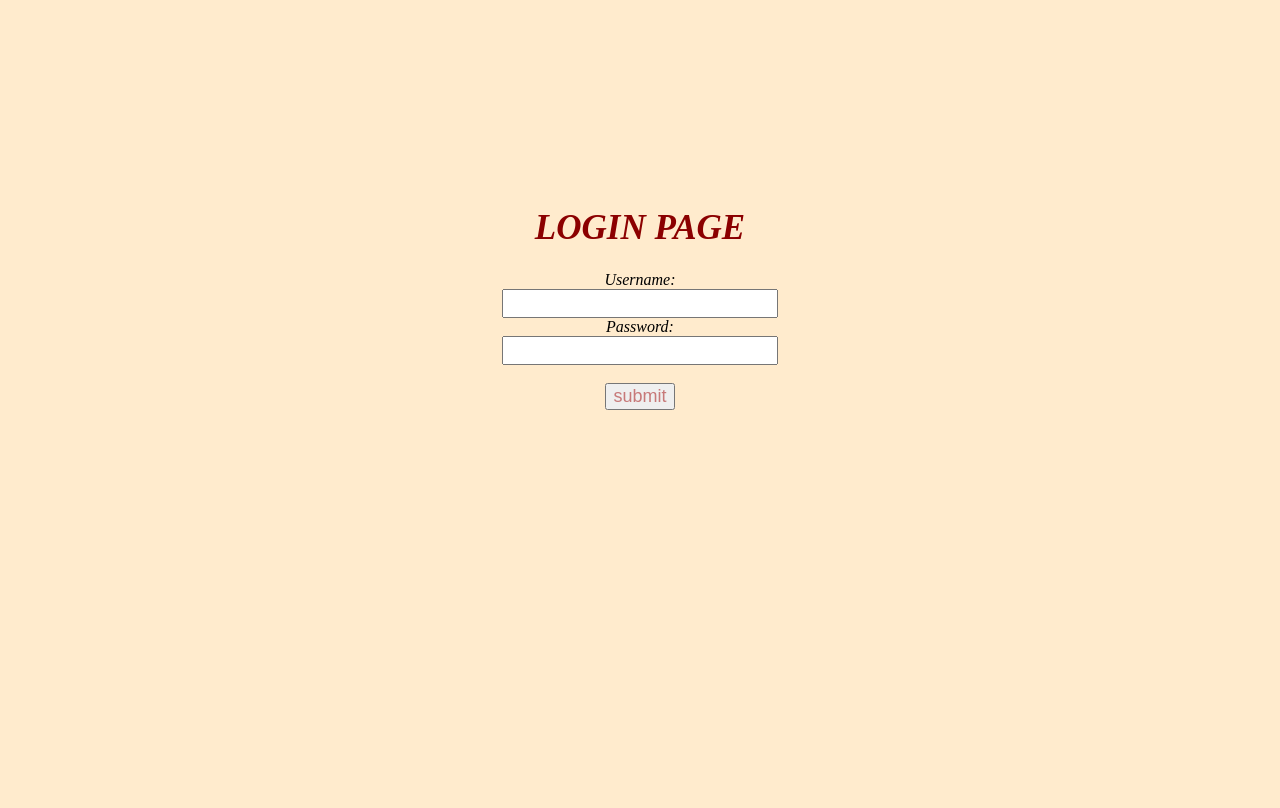
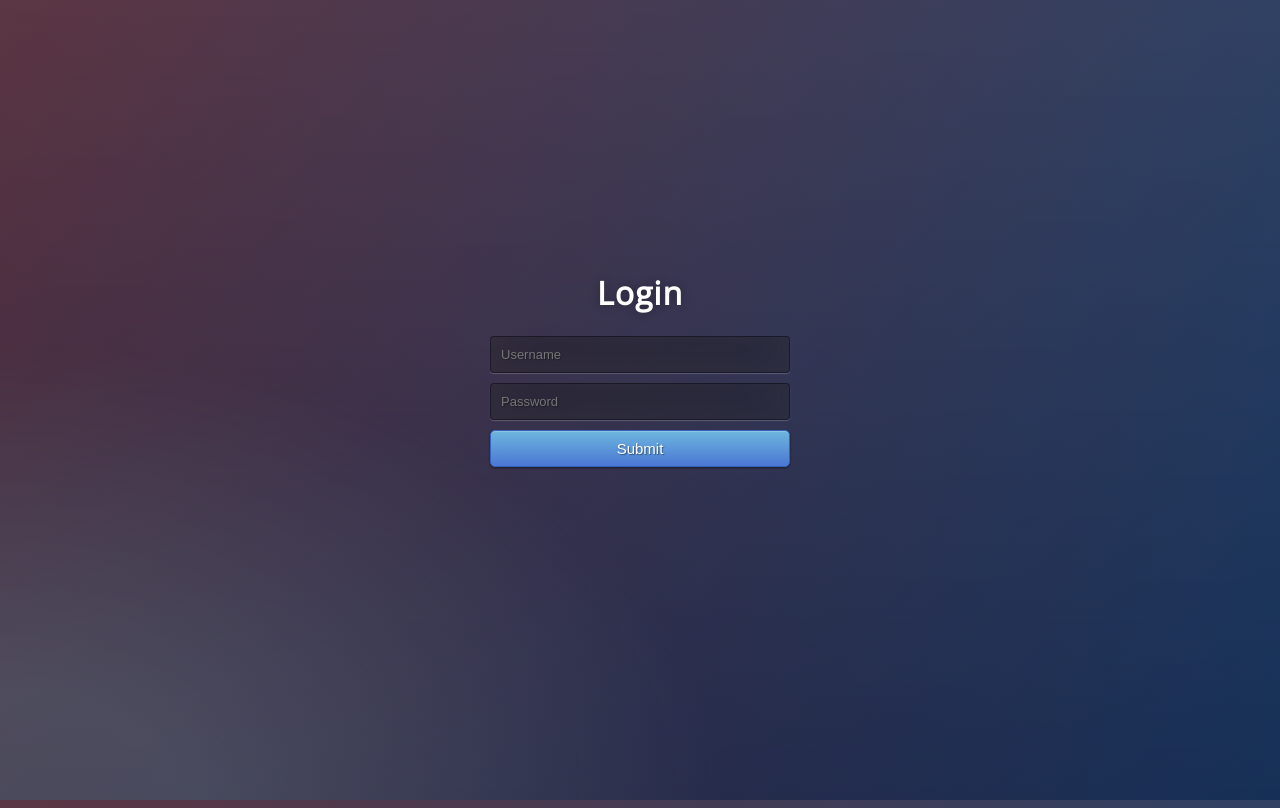
Before and after one commit to ShalineeBhawnani/PythonBasic, a Django app: page /login/ in a window 1280 px wide. Before the commit the page ends 410 px from the top, so only its background shows below. Run offline with Django 3.2, Linux system fonts and the light colour scheme.

Commit message:
[Shalinee Bhawnani]Refractor.refracted LoginPage

```diff
--- a/LoginPage/RegistrationSystem/loginpage/static/style/login.css
+++ b/LoginPage/RegistrationSystem/loginpage/static/style/login.css
@@ -1,30 +1,57 @@
+@import url(https://fonts.googleapis.com/css?family=Open+Sans);
+.btn { display: inline-block; *display: inline; *zoom: 1; padding: 4px 10px 4px; margin-bottom: 0; font-size: 13px; line-height: 18px; color: #333333; text-align: center;text-shadow: 0 1px 1px rgba(255, 255, 255, 0.75); vertical-align: middle; background-color: #f5f5f5; background-image: -moz-linear-gradient(top, #ffffff, #e6e6e6); background-image: -ms-linear-gradient(top, #ffffff, #e6e6e6); background-image: -webkit-gradient(linear, 0 0, 0 100%, from(#ffffff), to(#e6e6e6)); background-image: -webkit-linear-gradient(top, #ffffff, #e6e6e6); background-image: -o-linear-gradient(top, #ffffff, #e6e6e6); background-image: linear-gradient(top, #ffffff, #e6e6e6); background-repeat: repeat-x; filter: progid:dximagetransform.microsoft.gradient(startColorstr=#ffffff, endColorstr=#e6e6e6, GradientType=0); border-color: #e6e6e6 #e6e6e6 #e6e6e6; border-color: rgba(0, 0, 0, 0.1) rgba(0, 0, 0, 0.1) rgba(0, 0, 0, 0.25); border: 1px solid #e6e6e6; -webkit-border-radius: 4px; -moz-border-radius: 4px; border-radius: 4px; -webkit-box-shadow: inset 0 1px 0 rgba(255, 255, 255, 0.2), 0 1px 2px rgba(0, 0, 0, 0.05); -moz-box-shadow: inset 0 1px 0 rgba(255, 255, 255, 0.2), 0 1px 2px rgba(0, 0, 0, 0.05); box-shadow: inset 0 1px 0 rgba(255, 255, 255, 0.2), 0 1px 2px rgba(0, 0, 0, 0.05); cursor: pointer; *margin-left: .3em; }
+.btn:hover, .btn:active, .btn.active, .btn.disabled, .btn[disabled] { background-color: #e6e6e6; }
+.btn-large { padding: 9px 14px; font-size: 15px; line-height: normal; -webkit-border-radius: 5px; -moz-border-radius: 5px; border-radius: 5px; }
+.btn:hover { color: #333333; text-decoration: none; background-color: #e6e6e6; background-position: 0 -15px; -webkit-transition: background-position 0.1s linear; -moz-transition: background-position 0.1s linear; -ms-transition: background-position 0.1s linear; -o-transition: background-position 0.1s linear; transition: background-position 0.1s linear; }
+.btn-primary, .btn-primary:hover { text-shadow: 0 -1px 0 rgba(0, 0, 0, 0.25); color: #ffffff; }
+.btn-primary.active { color: rgba(255, 255, 255, 0.75); }
+.btn-primary { background-color: #4a77d4; background-image: -moz-linear-gradient(top, #6eb6de, #4a77d4); background-image: -ms-linear-gradient(top, #6eb6de, #4a77d4); background-image: -webkit-gradient(linear, 0 0, 0 100%, from(#6eb6de), to(#4a77d4)); background-image: -webkit-linear-gradient(top, #6eb6de, #4a77d4); background-image: -o-linear-gradient(top, #6eb6de, #4a77d4); background-image: linear-gradient(top, #6eb6de, #4a77d4); background-repeat: repeat-x; filter: progid:dximagetransform.microsoft.gradient(startColorstr=#6eb6de, endColorstr=#4a77d4, GradientType=0);  border: 1px solid #3762bc; text-shadow: 1px 1px 1px rgba(0,0,0,0.4); box-shadow: inset 0 1px 0 rgba(255, 255, 255, 0.2), 0 1px 2px rgba(0, 0, 0, 0.5); }
+.btn-primary:hover, .btn-primary:active, .btn-primary.active, .btn-primary.disabled, .btn-primary[disabled] { filter: none; background-color: #4a77d4; }
+.btn-block { width: 100%; display:block; }
+
+* { -webkit-box-sizing:border-box; -moz-box-sizing:border-box; -ms-box-sizing:border-box; -o-box-sizing:border-box; box-sizing:border-box; }
+
+html { width: 100%; height:100%; overflow:hidden; }
 
 body {
-    background-color:blanchedalmond;
-    text-align: center;
-    position: sticky;
-    padding-top: 200px;
-    font-style: italic;
+    width: 100%;
+    height:100%;
+    font-family: 'Open Sans', sans-serif;
+    background: #092756;
+    background: -moz-radial-gradient(0% 100%, ellipse cover, rgba(104,128,138,.4) 10%,rgba(138,114,76,0) 40%),-moz-linear-gradient(top,  rgba(57,173,219,.25) 0%, rgba(42,60,87,.4) 100%), -moz-linear-gradient(-45deg,  #670d10 0%, #092756 100%);
+    background: -webkit-radial-gradient(0% 100%, ellipse cover, rgba(104,128,138,.4) 10%,rgba(138,114,76,0) 40%), -webkit-linear-gradient(top,  rgba(57,173,219,.25) 0%,rgba(42,60,87,.4) 100%), -webkit-linear-gradient(-45deg,  #670d10 0%,#092756 100%);
+    background: -o-radial-gradient(0% 100%, ellipse cover, rgba(104,128,138,.4) 10%,rgba(138,114,76,0) 40%), -o-linear-gradient(top,  rgba(57,173,219,.25) 0%,rgba(42,60,87,.4) 100%), -o-linear-gradient(-45deg,  #670d10 0%,#092756 100%);
+    background: -ms-radial-gradient(0% 100%, ellipse cover, rgba(104,128,138,.4) 10%,rgba(138,114,76,0) 40%), -ms-linear-gradient(top,  rgba(57,173,219,.25) 0%,rgba(42,60,87,.4) 100%), -ms-linear-gradient(-45deg,  #670d10 0%,#092756 100%);
+    background: -webkit-radial-gradient(0% 100%, ellipse cover, rgba(104,128,138,.4) 10%,rgba(138,114,76,0) 40%), linear-gradient(to bottom,  rgba(57,173,219,.25) 0%,rgba(42,60,87,.4) 100%), linear-gradient(135deg,  #670d10 0%,#092756 100%);
+    filter: progid:DXImageTransform.Microsoft.gradient( startColorstr='#3E1D6D', endColorstr='#092756',GradientType=1 );
+}
+.login {
+    position: absolute;
+    top: 50%;
+    left: 50%;
+    margin: -150px 0 0 -150px;
+    width:300px;
+    height:300px;
+}
+.login h1 { color: #fff; text-shadow: 0 0 10px rgba(0,0,0,0.3); letter-spacing:1px; text-align:center; }
 
+input {
+    width: 100%;
+    margin-bottom: 10px;
+    background: rgba(0,0,0,0.3);
+    border: none;
+    outline: none;
+    padding: 10px;
+    font-size: 13px;
+    color: #fff;
+    text-shadow: 1px 1px 1px rgba(0,0,0,0.3);
+    border: 1px solid rgba(0,0,0,0.3);
+    border-radius: 4px;
+    box-shadow: inset 0 -5px 45px rgba(100,100,100,0.2), 0 1px 1px rgba(255,255,255,0.2);
+    -webkit-transition: box-shadow .5s ease;
+    -moz-transition: box-shadow .5s ease;
+    -o-transition: box-shadow .5s ease;
+    -ms-transition: box-shadow .5s ease;
+    transition: box-shadow .5s ease;
 }
-h1{
-    color:darkred;
-    font-size:35;
-    font-style: italic;
-}
-#pass{
-    color: rgb(58, 206, 211);
-    font-size:20;
-    font-style: italic;
-}
-#user{
-    color: blueviolet;
-    font-size:20;
-    font-style: italic;
-
-}
-#submit{
-    color: rgba(179, 62, 62, 0.671);
-    font-size:18
-
-}
+input:focus { box-shadow: inset 0 -5px 45px rgba(100,100,100,0.4), 0 1px 1px rgba(255,255,255,0.2); }
--- a/LoginPage/RegistrationSystem/template/login.html
+++ b/LoginPage/RegistrationSystem/template/login.html
@@ -1,19 +1,15 @@
 {% load static %}
     <html>
     <head>
-        <title>Login</title>
+
         <link rel="stylesheet" type="text/css" href="{% static 'style/login.css'%}">
     </head>
-<body>
-    <h1>LOGIN PAGE</h1>
-    <form>
-       <div> Username:</div>
-        <input id =user type = "text" name = "user name">
-        <br>
-        <div>Password:</div>
-        <input  id =pass type = "text" name = "Password">
-        <br><br>
-        <input id=submit type="submit" value="submit"><br>
+<div class="login">
+    <h1>Login</h1>
+    <form method="post">
+        <input type="text" name="u" placeholder="Username" required="required" />
+        <input type="password" name="p" placeholder="Password" required="required" />
+        <button type="submit" class="btn btn-primary btn-block btn-large">Submit</button>
     </form>
-</body>
+</div>
 </html>
```
